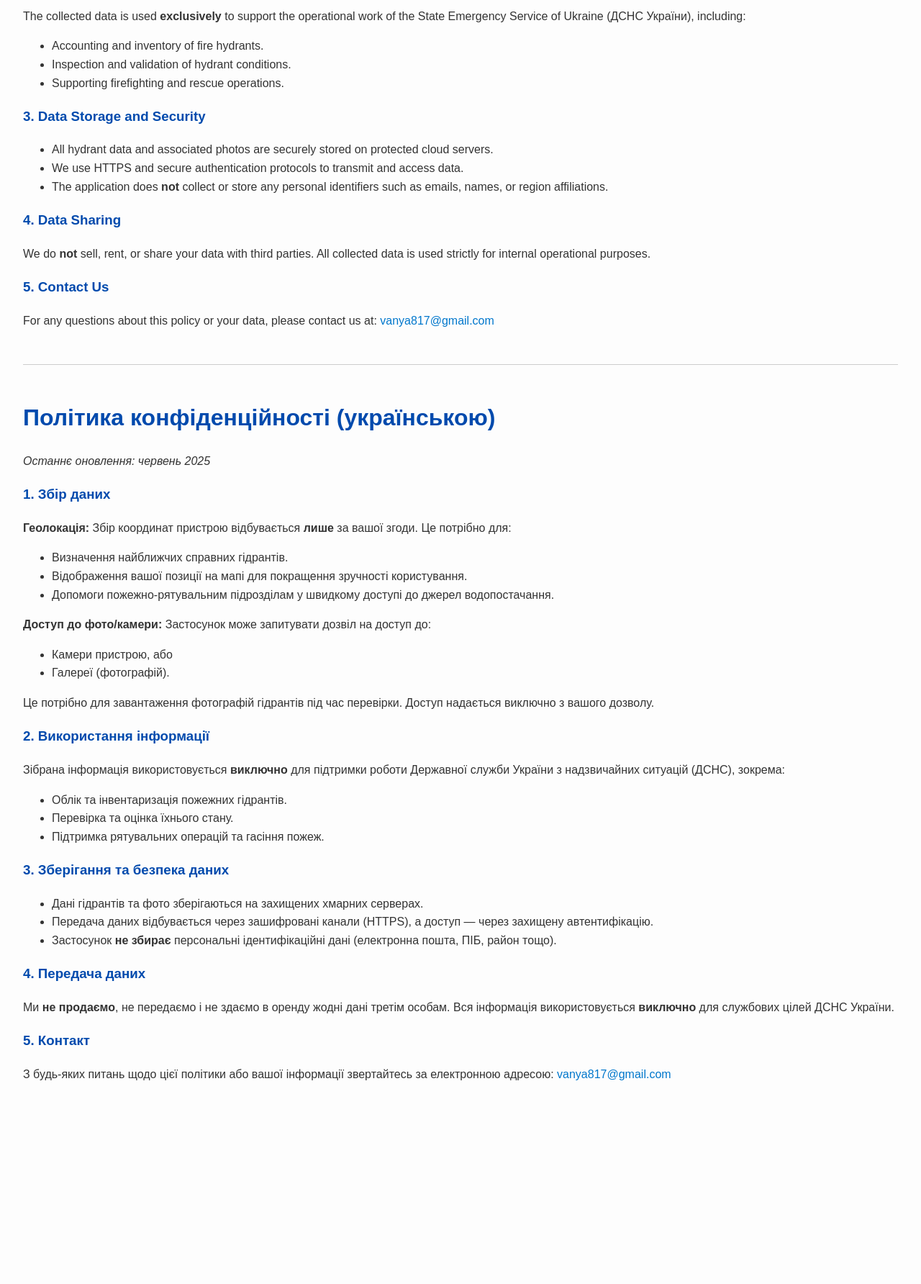
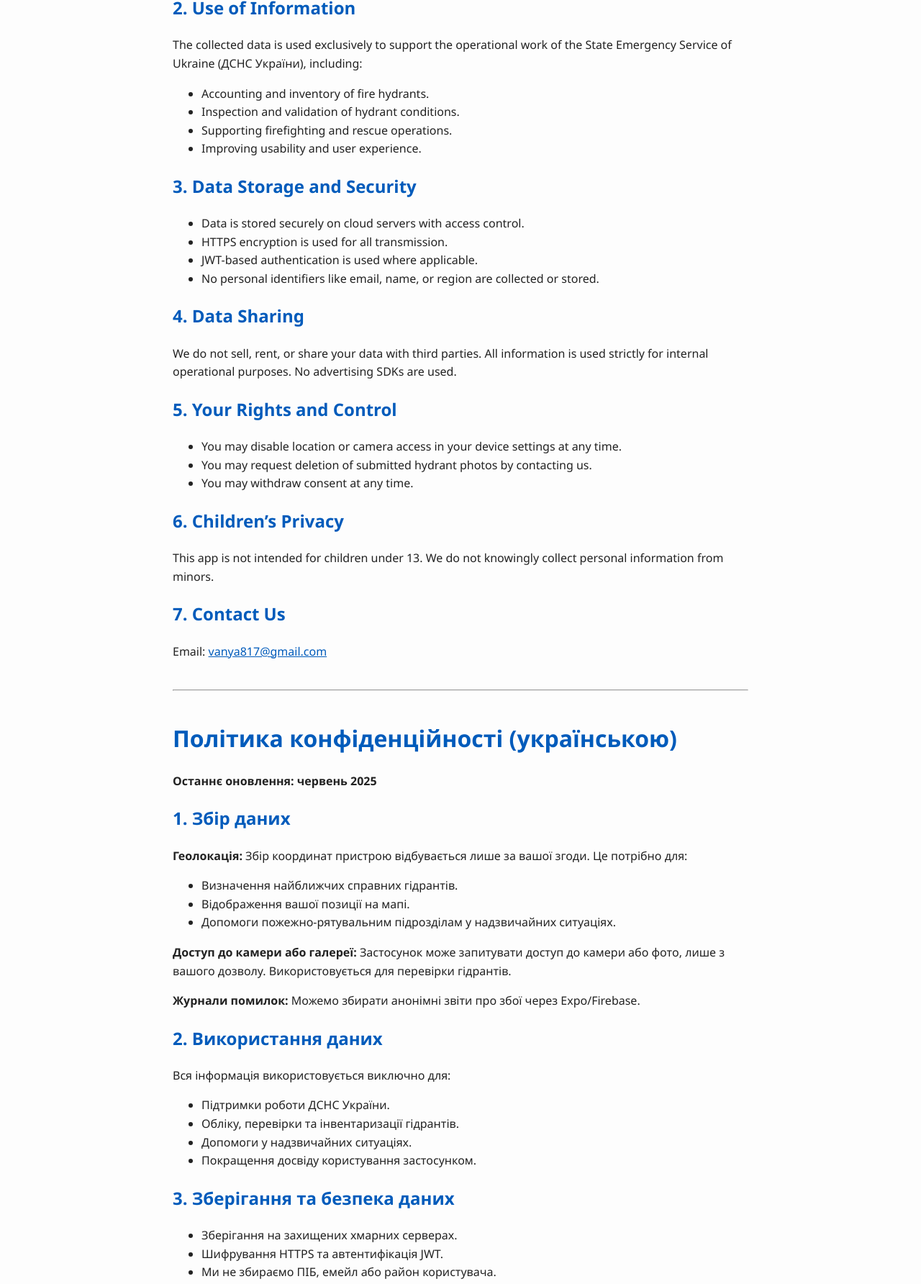
Before and after one commit to Ivan-lastchild/privacy-policy, a plain HTML site: page index.html in a window 1280 px wide. Shown: the part 524-2308 px from the top of the page at 72% size. Before the commit the page ends 2061 px from the top, so only its background shows below. Drawn offline with Linux system fonts and the light colour scheme.

Commit message:
Update index.html

```diff
--- a/index.html
+++ b/index.html
@@ -2,111 +2,121 @@
 <!DOCTYPE html>
 <html lang="en">
 <head>
-  <meta charset="UTF-8" />
-  <meta name="viewport" content="width=device-width, initial-scale=1.0"/>
-  <title>єГідрант – Privacy Policy</title>
+    <meta charset="UTF-8">
+    <title>Privacy Policy | єГідрант</title>
+    <meta name="viewport" content="width=device-width, initial-scale=1">
     <style>
         body {
-      font-family: Arial, sans-serif;
-      margin: 2rem;
+            font-family: "Segoe UI", sans-serif;
             line-height: 1.6;
-      color: #333;
+            padding: 20px;
             background-color: #fdfdfd;
+            color: #222;
+            max-width: 800px;
+            margin: auto;
         }
-    h1, h2, h3 {
-      color: #004aad;
+        h1, h2 {
+            color: #005bbb;
+        }
+        hr {
+            margin: 40px 0;
         }
         a {
-      color: #0077cc;
-      text-decoration: none;
-    }
-    a:hover {
-      text-decoration: underline;
-    }
-    hr {
-      margin: 3rem 0;
-      border: 0;
-      border-top: 1px solid #ccc;
+            color: #005bbb;
         }
     </style>
 </head>
 <body>
     <h1>Privacy Policy (English)</h1>
-  <p><em>Last updated: June 2025</em></p>
+    <p><strong>Last updated: June 2025</strong></p>
 
-  <h3>1. Data Collection</h3>
-  <p><strong>Location Data:</strong> We collect your device's location <strong>only</strong> when you allow it. This is used strictly to:</p>
+    <h2>1. Data Collection</h2>
+    <p><strong>Location Data:</strong> We collect your device's location only when you allow it. This is used strictly to:</p>
     <ul>
         <li>Show the nearest operational fire hydrants.</li>
         <li>Display your location on the map for better usability.</li>
         <li>Assist rescue units in quickly finding water sources during emergencies.</li>
     </ul>
-  <p><strong>Camera and Media Access:</strong> The app may request access to either:</p>
-  <ul>
-    <li>Your device camera, or</li>
-    <li>Your photo gallery.</li>
-  </ul>
-  <p>This access is used for uploading images of hydrants during inspection. The app does <strong>not</strong> access your media or photos without your explicit permission.</p>
+    <p><strong>Camera and Media Access:</strong> The app may request access to either your device camera or your photo gallery. This access is used for uploading images of hydrants during inspection. The app does not access your media or photos without your explicit permission.</p>
+    <p><strong>Crash Logs & App Usage:</strong> We may collect anonymous crash reports and app usage data via third-party tools like Expo or Firebase to improve app performance.</p>
 
-  <h3>2. Use of Information</h3>
-  <p>The collected data is used <strong>exclusively</strong> to support the operational work of the State Emergency Service of Ukraine (ДСНС України), including:</p>
+    <h2>2. Use of Information</h2>
+    <p>The collected data is used exclusively to support the operational work of the State Emergency Service of Ukraine (ДСНС України), including:</p>
     <ul>
         <li>Accounting and inventory of fire hydrants.</li>
         <li>Inspection and validation of hydrant conditions.</li>
         <li>Supporting firefighting and rescue operations.</li>
+        <li>Improving usability and user experience.</li>
     </ul>
 
-  <h3>3. Data Storage and Security</h3>
+    <h2>3. Data Storage and Security</h2>
     <ul>
-    <li>All hydrant data and associated photos are securely stored on protected cloud servers.</li>
-    <li>We use HTTPS and secure authentication protocols to transmit and access data.</li>
-    <li>The application does <strong>not</strong> collect or store any personal identifiers such as emails, names, or region affiliations.</li>
+        <li>Data is stored securely on cloud servers with access control.</li>
+        <li>HTTPS encryption is used for all transmission.</li>
+        <li>JWT-based authentication is used where applicable.</li>
+        <li>No personal identifiers like email, name, or region are collected or stored.</li>
     </ul>
 
-  <h3>4. Data Sharing</h3>
-  <p>We do <strong>not</strong> sell, rent, or share your data with third parties. All collected data is used strictly for internal operational purposes.</p>
+    <h2>4. Data Sharing</h2>
+    <p>We do not sell, rent, or share your data with third parties. All information is used strictly for internal operational purposes. No advertising SDKs are used.</p>
 
-  <h3>5. Contact Us</h3>
-  <p>For any questions about this policy or your data, please contact us at: <a href="mailto:vanya817@gmail.com">vanya817@gmail.com</a></p>
+    <h2>5. Your Rights and Control</h2>
+    <ul>
+        <li>You may disable location or camera access in your device settings at any time.</li>
+        <li>You may request deletion of submitted hydrant photos by contacting us.</li>
+        <li>You may withdraw consent at any time.</li>
+    </ul>
 
-  <hr/>
+    <h2>6. Children’s Privacy</h2>
+    <p>This app is not intended for children under 13. We do not knowingly collect personal information from minors.</p>
+
+    <h2>7. Contact Us</h2>
+    <p>Email: <a href="mailto:vanya817@gmail.com">vanya817@gmail.com</a></p>
+
+    <hr>
 
     <h1>Політика конфіденційності (українською)</h1>
-  <p><em>Останнє оновлення: червень 2025</em></p>
+    <p><strong>Останнє оновлення: червень 2025</strong></p>
 
-  <h3>1. Збір даних</h3>
-  <p><strong>Геолокація:</strong> Збір координат пристрою відбувається <strong>лише</strong> за вашої згоди. Це потрібно для:</p>
+    <h2>1. Збір даних</h2>
+    <p><strong>Геолокація:</strong> Збір координат пристрою відбувається лише за вашої згоди. Це потрібно для:</p>
     <ul>
         <li>Визначення найближчих справних гідрантів.</li>
-    <li>Відображення вашої позиції на мапі для покращення зручності користування.</li>
-    <li>Допомоги пожежно-рятувальним підрозділам у швидкому доступі до джерел водопостачання.</li>
+        <li>Відображення вашої позиції на мапі.</li>
+        <li>Допомоги пожежно-рятувальним підрозділам у надзвичайних ситуаціях.</li>
     </ul>
-  <p><strong>Доступ до фото/камери:</strong> Застосунок може запитувати дозвіл на доступ до:</p>
+    <p><strong>Доступ до камери або галереї:</strong> Застосунок може запитувати доступ до камери або фото, лише з вашого дозволу. Використовується для перевірки гідрантів.</p>
+    <p><strong>Журнали помилок:</strong> Можемо збирати анонімні звіти про збої через Expo/Firebase.</p>
+
+    <h2>2. Використання даних</h2>
+    <p>Вся інформація використовується виключно для:</p>
     <ul>
-    <li>Камери пристрою, або</li>
-    <li>Галереї (фотографій).</li>
-  </ul>
-  <p>Це потрібно для завантаження фотографій гідрантів під час перевірки. Доступ надається виключно з вашого дозволу.</p>
-
-  <h3>2. Використання інформації</h3>
-  <p>Зібрана інформація використовується <strong>виключно</strong> для підтримки роботи Державної служби України з надзвичайних ситуацій (ДСНС), зокрема:</p>
-  <ul>
-    <li>Облік та інвентаризація пожежних гідрантів.</li>
-    <li>Перевірка та оцінка їхнього стану.</li>
-    <li>Підтримка рятувальних операцій та гасіння пожеж.</li>
+        <li>Підтримки роботи ДСНС України.</li>
+        <li>Обліку, перевірки та інвентаризації гідрантів.</li>
+        <li>Допомоги у надзвичайних ситуаціях.</li>
+        <li>Покращення досвіду користування застосунком.</li>
     </ul>
 
-  <h3>3. Зберігання та безпека даних</h3>
+    <h2>3. Зберігання та безпека даних</h2>
     <ul>
-    <li>Дані гідрантів та фото зберігаються на захищених хмарних серверах.</li>
-    <li>Передача даних відбувається через зашифровані канали (HTTPS), а доступ — через захищену автентифікацію.</li>
-    <li>Застосунок <strong>не збирає</strong> персональні ідентифікаційні дані (електронна пошта, ПІБ, район тощо).</li>
+        <li>Зберігання на захищених хмарних серверах.</li>
+        <li>Шифрування HTTPS та автентифікація JWT.</li>
+        <li>Ми не збираємо ПІБ, емейл або район користувача.</li>
     </ul>
 
-  <h3>4. Передача даних</h3>
-  <p>Ми <strong>не продаємо</strong>, не передаємо і не здаємо в оренду жодні дані третім особам. Вся інформація використовується <strong>виключно</strong> для службових цілей ДСНС України.</p>
+    <h2>4. Передача даних</h2>
+    <p>Дані не продаються, не передаються і не здаються в оренду. Рекламні SDK не використовуються.</p>
 
-  <h3>5. Контакт</h3>
-  <p>З будь-яких питань щодо цієї політики або вашої інформації звертайтесь за електронною адресою: <a href="mailto:vanya817@gmail.com">vanya817@gmail.com</a></p>
+    <h2>5. Права користувача</h2>
+    <ul>
+        <li>Можна відкликати дозвіл у будь-який час.</li>
+        <li>Можна видалити фото за запитом.</li>
+    </ul>
+
+    <h2>6. Конфіденційність дітей</h2>
+    <p>Додаток не призначений для дітей до 13 років. Ми не збираємо жодної інформації від дітей.</p>
+
+    <h2>7. Контакт</h2>
+    <p>Зв'язок: <a href="mailto:vanya817@gmail.com">vanya817@gmail.com</a></p>
 </body>
 </html>
```
Lines whose indentation alone changed are shown as unchanged.
